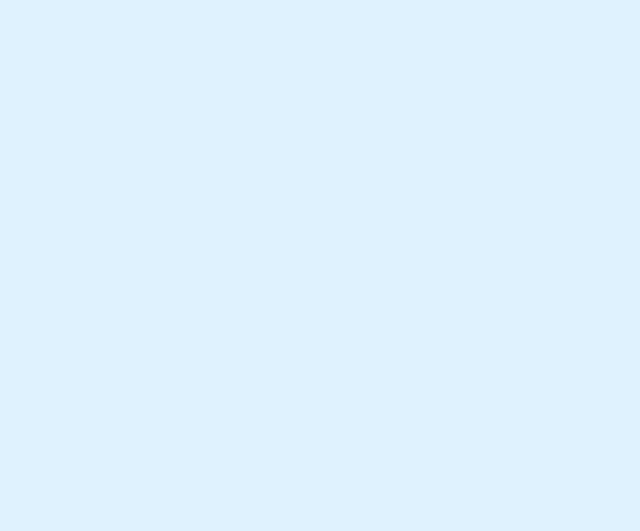
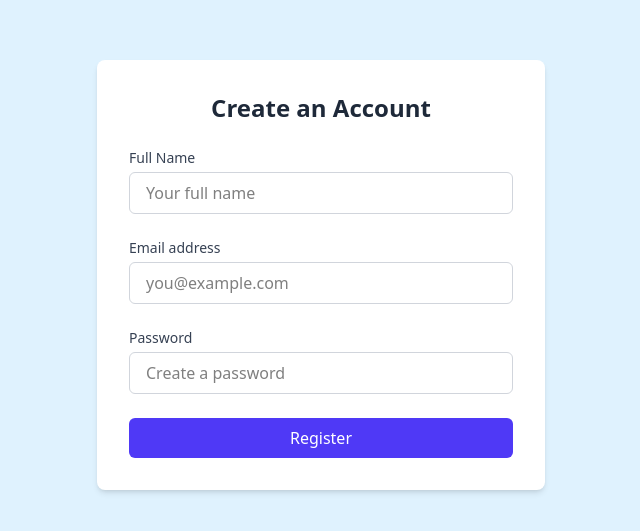
Before and after one commit to julfikariu/VueTaskFlow, a Vue app: page /register in a window 1280 px wide. Before the commit this address had no page. Shown: the part 125-656 px from the top of the page, without its empty margins (319-959 px from the left). Built offline with nearby package versions, Linux system fonts and the light colour scheme.

Commit message:
Add register page

```diff
--- /dev/null
+++ b/src/components/Register.vue
@@ -0,0 +1,87 @@
+<template>
+  <div class="min-h-screen w-full flex items-center justify-center">
+    <div class="max-w-md w-full bg-white p-8 rounded-lg shadow-md">
+      <h2 class="text-2xl font-bold mb-6 text-center text-gray-800">Create an Account</h2>
+
+      <form @submit.prevent="register" class="space-y-6">
+        <div class="space-y-4">
+          <label for="name" class="block text-sm font-medium text-gray-700 mb-1">Full Name</label>
+          <input
+            id="name"
+            v-model="name"
+            type="text"
+            required
+            autocomplete="name"
+            class="w-full px-4 py-2 border border-gray-300 rounded-md focus:outline-none focus:ring-2 focus:ring-indigo-500"
+            placeholder="Your full name"
+          />
+        </div>
+
+        <div class="space-y-4">
+          <label for="email" class="block text-sm font-medium text-gray-700 mb-1">Email address</label>
+          <input
+            id="email"
+            v-model="email"
+            type="email"
+            required
+            autocomplete="email"
+            class="w-full px-4 py-2 border border-gray-300 rounded-md focus:outline-none focus:ring-2 focus:ring-indigo-500"
+            placeholder="you@example.com"
+          />
+        </div>
+
+        <div>
+          <label for="password" class="block text-sm font-medium text-gray-700 mb-1">Password</label>
+          <input
+            id="password"
+            v-model="password"
+            type="password"
+            required
+            autocomplete="new-password"
+            class="w-full px-4 py-2 border border-gray-300 rounded-md focus:outline-none focus:ring-2 focus:ring-indigo-500"
+            placeholder="Create a password"
+          />
+        </div>
+
+        <div v-if="error" class="text-red-600 text-sm">
+          {{ error }}
+        </div>
+
+        <button
+          type="submit"
+          class="w-full bg-indigo-600 text-white py-2 rounded-md hover:bg-indigo-700 transition"
+        >
+          Register
+        </button>
+      </form>
+    </div>
+  </div>
+</template>
+
+<script setup>
+import { ref } from 'vue'
+import axios from 'axios'
+import { useRouter } from 'vue-router'
+
+const name = ref('')
+const email = ref('')
+const password = ref('')
+const error = ref('')
+const router = useRouter()
+
+async function register() {
+  error.value = ''
+  try {
+    const res = await axios.post('http://localhost:8000/api/register', {
+      name: name.value,
+      email: email.value,
+      password: password.value,
+    })
+    // Assuming the API responds with a token or success status
+    // Optionally store token or redirect
+    router.push('/tasks') // Redirect to login after successful registration
+  } catch (err) {
+    error.value = err.response?.data?.message || 'Registration failed'
+  }
+}
+</script>
--- a/src/router/index.ts
+++ b/src/router/index.ts
@@ -14,6 +14,12 @@ const router = createRouter({
       name: 'TaskList',
       component: () => import('@/components/TaskList.vue'),
       meta: { requiresAuth: true }
+    },
+    {
+      path: '/register',
+      name: 'Register',
+      component: () => import('@/components/Register.vue'),
+      meta: { requiresAuth: true }
     }
   ],
 })
```
